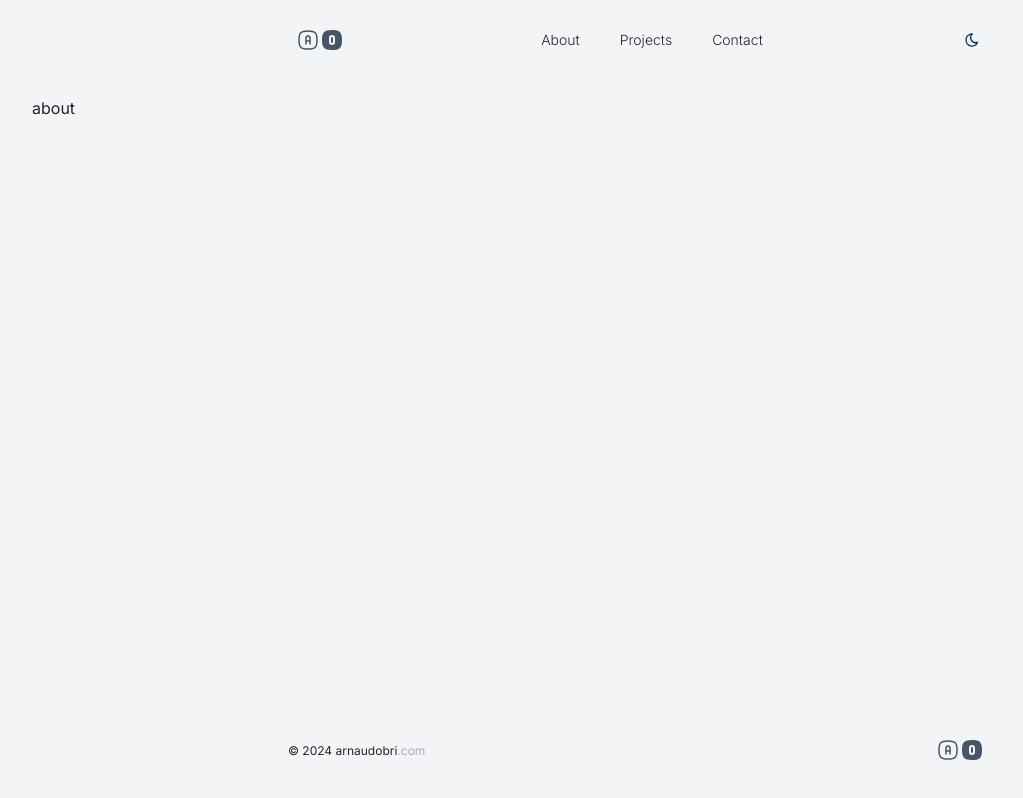
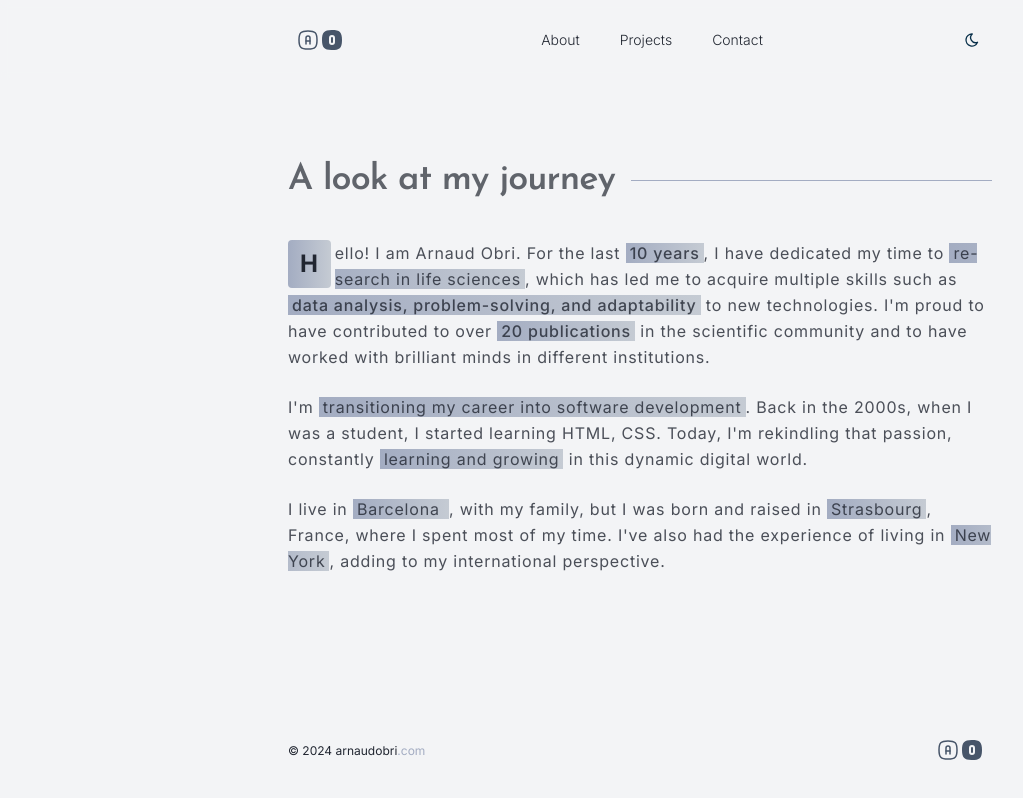
Before and after one commit to arobri67/portfolio-next, a Next.js app: page /about in a window 1280 px wide. Shown: the whole page, without its empty margins (0-1023 px from the left). Built offline with nearby package versions, Linux system fonts and the light colour scheme.

Commit message:
add about page

```diff
--- a/src/app/about/page.tsx
+++ b/src/app/about/page.tsx
@@ -1,5 +1,13 @@
+import { AboutText } from "@/components/about-app/about-text";
+import { SectionSeparator } from "@/components/section-separator";
+
 export default function AboutPage() {
   return (
-    <div className="container py-24">about</div>
+    <section className="py-24 pt-40">
+      <div className="container max-w-3xl">
+        <SectionSeparator title="A look at my journey" />
+        <AboutText />
+      </div>
+    </section>
   );
 };
--- a/src/app/globals.css
+++ b/src/app/globals.css
@@ -132,7 +132,7 @@
     @apply bg-background text-foreground font-sans-inter;
   }
   .title {
-    @apply font-sans-josefin text-3xl font-semibold md:text-4xl;
+    @apply font-sans-josefin text-3xl font-semibold md:text-4xl tracking-tight;
   }
 
   .title-gradient {
--- a/src/app/projects/[slug]/page.tsx
+++ b/src/app/projects/[slug]/page.tsx
@@ -46,9 +46,9 @@ export default async function Project({
             <Image
               src={`https://utfs.io/a/uo6z56scs7/${image}`}
               alt={title || ""}
-              className="object-contain"
-              width={350}
-              height={250}
+              className="rounded-lg object-contain"
+              width={550}
+              height={400}
             />
           </div>
         )}
--- a/src/app/projects/page.tsx
+++ b/src/app/projects/page.tsx
@@ -1,7 +1,8 @@
 import { IconArrowLeft } from "@tabler/icons-react";
 import Link from "next/link";
 
-import { ProjectList } from "@/components/project-list";
+import { ProjectList } from "@/components/projects-app/project-list";
+import { SectionSeparator } from "@/components/section-separator";
 import { getProjects } from "@/lib/projects";
 
 export default async function ProjectsPage() {
@@ -9,7 +10,7 @@ export default async function ProjectsPage() {
   return (
     <section className="pb-24 pt-40">
       <div className="container max-w-3xl">
-        <h1 className="title mb-12 text-foreground/70">Projects</h1>
+        <SectionSeparator title="Projects" />
         <Link
           href="/"
           className="mb-8 inline-flex items-center gap-2 text-sm font-light text-muted-foreground transition-colors hover:text-primary"
--- /dev/null
+++ b/src/components/about-app/about-text.tsx
@@ -0,0 +1,63 @@
+export const AboutText = () => {
+  return (
+    <article className="space-y-6">
+      <p className="hyphens-auto text-base leading-relaxed tracking-wider text-foreground/80">
+        <span className="float-left mr-1 rounded bg-gradient-to-r from-primary to-secondary px-3 py-2 text-2xl font-bold text-foreground">
+          H
+        </span>
+        ello! I am Arnaud Obri. For the last
+        {" "}
+        <span className="bg-gradient-to-r from-primary to-secondary px-1 font-medium">10 years</span>
+
+        , I
+        have dedicated my time to
+        {" "}
+        <span className="bg-gradient-to-r from-primary to-secondary px-1">research in life sciences</span>
+        ,
+        which has led me to acquire multiple skills such as
+        {" "}
+        <span className="bg-gradient-to-r from-primary to-secondary px-1 font-medium">
+          data analysis, problem-solving, and adaptability
+        </span>
+        {" "}
+        to new technologies. I&apos;m proud to have contributed to over
+        {" "}
+        <span className="bg-gradient-to-r from-primary to-secondary px-1 font-medium">20 publications</span>
+        {" "}
+        in
+        the scientific community and to have worked with brilliant minds in
+        different institutions.
+      </p>
+      <p className="hyphens-auto text-base leading-relaxed tracking-wider text-foreground/80">
+        I&apos;m
+        {" "}
+        <span className="bg-gradient-to-r from-primary to-secondary px-1">
+          transitioning my career into software development
+        </span>
+        . Back in the 2000s, when I was a student, I started learning HTML, CSS.
+        Today, I&apos;m rekindling that passion, constantly
+        {" "}
+        <span className="bg-gradient-to-r from-primary to-secondary px-1">learning and growing</span>
+        {" "}
+        in this
+        dynamic digital world.
+      </p>
+      <p className="hyphens-auto text-base leading-relaxed tracking-wider text-foreground/80">
+        I live in
+        {" "}
+        <span className="bg-gradient-to-r from-primary to-secondary px-1">Barcelona </span>
+        , with my
+        family, but I was born and raised in
+        {" "}
+        <span className="bg-gradient-to-r from-primary to-secondary px-1">Strasbourg</span>
+        , France, where I
+        spent most of my time. I&apos;ve also had the experience of living in
+        {" "}
+        <span className="bg-gradient-to-r from-primary to-secondary px-1">New York</span>
+        , adding to my
+        international perspective.
+      </p>
+
+    </article>
+  );
+};
--- a/src/components/project-list.tsx
+++ b/src/components/projects-app/project-list.tsx
@@ -7,7 +7,7 @@ import { formatDate } from "@/lib/utils";
 
 export const ProjectList = ({ projects }: { projects: ProjectMetadata[] }) => {
   return (
-    <ul className="grid grid-cols-1 gap-8 sm:grid-cols-2">
+    <ul className="grid grid-cols-1 gap-6 sm:grid-cols-2">
       {projects.map(project => (
         <li key={project.slug} className="group relative">
           <Link href={`/projects/${project.slug}`}>
@@ -17,21 +17,21 @@ export const ProjectList = ({ projects }: { projects: ProjectMetadata[] }) => {
                   src={`https://utfs.io/a/uo6z56scs7/${project.image}`}
                   alt={project.title || ""}
                   fill
-                  className="rounded-lg object-cover object-center transition-transform duration-500 group-hover:scale-105"
+                  className="rounded-lg object-cover object-center"
                 />
               </div>
             )}
 
-            <div className="absolute inset-px rounded-lg bg-slate-600/80 opacity-10 transition-opacity duration-500 group-hover:opacity-100" />
+            <div className="absolute inset-0 rounded-lg bg-slate-600/80 opacity-10 transition-opacity duration-500 group-hover:opacity-100" />
 
             <div className="absolute inset-x-0 bottom-0 translate-y-2 px-6 py-5 opacity-0 transition-all duration-500 group-hover:translate-y-0 group-hover:opacity-100">
               <h2 className="title line-clamp-1 text-2xl text-slate-100">
                 {project.title}
               </h2>
-              <p className="line-clamp-1 text-sm text-slate-300">
+              <p className="line-clamp-1 text-base text-slate-200">
                 {project.summary}
               </p>
-              <p className="text-xs font-light  text-slate-300">
+              <p className="text-xs font-light  text-slate-200">
                 {formatDate(project.publishedAt ?? "")}
               </p>
             </div>
--- a/src/components/projects-app/recent-projects.tsx
+++ b/src/components/projects-app/recent-projects.tsx
@@ -2,8 +2,8 @@ import Link from "next/link";
 
 import { getProjects } from "@/lib/projects";
 
-import { ProjectList } from "../project-list";
 import { Separator } from "../ui";
+import { ProjectList } from "./project-list";
 
 export const RecentProjects = async () => {
   const projects = await getProjects(4);
--- /dev/null
+++ b/src/components/section-separator.tsx
@@ -0,0 +1,10 @@
+import { Separator } from "./ui";
+
+export const SectionSeparator = ({ title }: { title: string }) => {
+  return (
+    <div className="mb-10 flex flex-row items-center gap-4">
+      <h1 className="title text-foreground/70">{title}</h1>
+      <Separator decorative className="hidden md:block md:flex-1" />
+    </div>
+  );
+};
```
